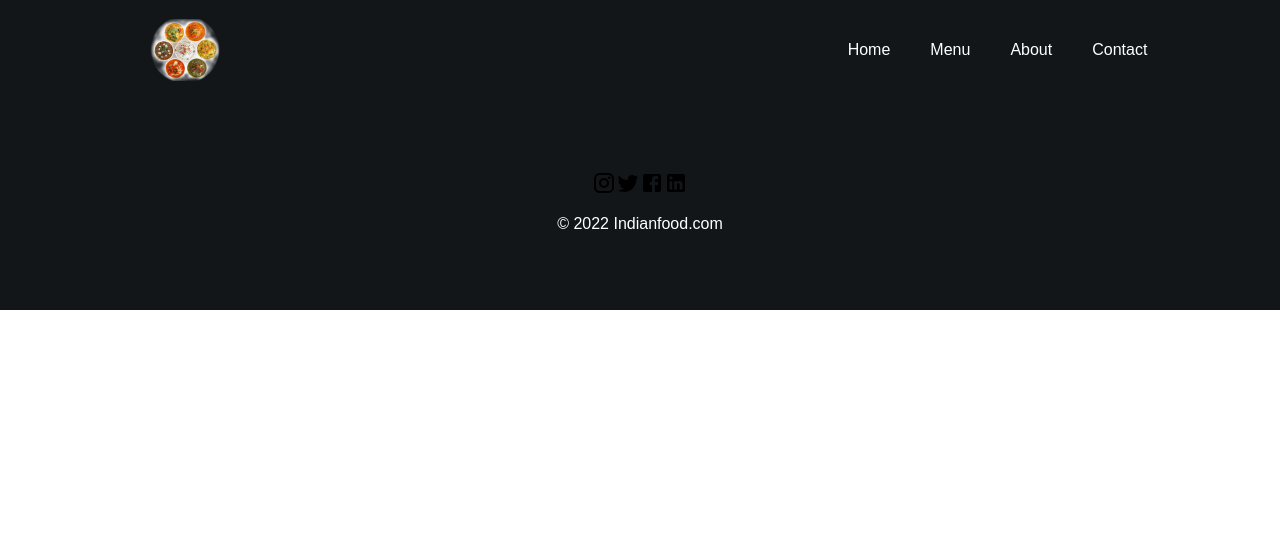
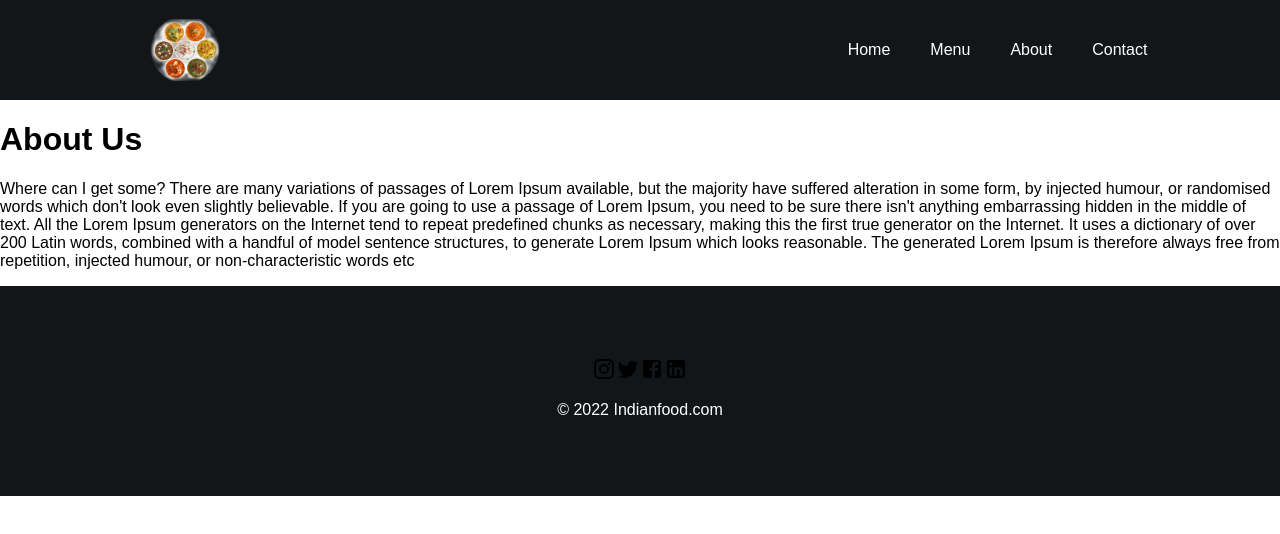
Before and after one commit to GurpremBhullar/react-indian-takeout, a React (Create React App) app: page /about in a window 1280 px wide. Shown: the top 534 px of the page. Built offline with nearby package versions, Linux system fonts and the light colour scheme; grey boxes are pictures that could not be loaded.

Commit message:
started the about page

```diff
--- a/src/App.js
+++ b/src/App.js
@@ -4,6 +4,7 @@ import { BrowserRouter as Router, Routes, Route } from 'react-router-dom';
 import Home from "./pages/Home";
 import Footer from "./components/Footer";
 import Menu from './pages/Menu';
+import About from "./pages/About";
 
 function App() {
   return (
@@ -13,6 +14,7 @@ function App() {
         <Routes>
           <Route exact path="/" element={<Home/>} />
           <Route exact path="/menu" element={<Menu/>} />
+          <Route exact path="/about" element={<About/>} />
         </Routes>
         <Footer />
       </Router>
--- a/src/components/MenuItem.js
+++ b/src/components/MenuItem.js
@@ -5,9 +5,9 @@ function MenuItem({image, name, price}) {
     <div className="menuItem">
         <div style={{backgroundImage: `url(${image})`}}></div>
         <h1>{name}</h1>
-        <p>${price}</p>
+        <p>{price}</p>
     </div>
-  )
+  );
 }
 
 export default MenuItem;
--- /dev/null
+++ b/src/pages/About.js
@@ -0,0 +1,33 @@
+import React from 'react'
+import AboutImage from '../assets/about.jpg';
+
+function About() {
+  return (
+    <div className="about">
+      <div className="aboutTop" style={{ backgroundImage: `url(${AboutImage})` }}>
+
+      </div>
+
+      <div className="aboutBottom">
+        <h1>About Us</h1>
+        <p>
+          Where can I get some?
+          There are many variations of passages of Lorem Ipsum available,
+          but the majority have suffered alteration in some form, by injected humour,
+          or randomised words which don't look even slightly believable.
+          If you are going to use a passage of Lorem Ipsum, you need to be sure
+          there isn't anything embarrassing hidden in the middle of text.
+          All the Lorem Ipsum generators on the Internet tend to repeat predefined chunks as necessary,
+          making this the first true generator on the Internet.
+          It uses a dictionary of over 200 Latin words,
+          combined with a handful of model sentence structures,
+          to generate Lorem Ipsum which looks reasonable.
+          The generated Lorem Ipsum is therefore always free from repetition,
+          injected humour, or non-characteristic words etc
+        </p>
+      </div>
+    </div>
+  )
+}
+
+export default About;
--- a/src/pages/Menu.js
+++ b/src/pages/Menu.js
@@ -14,8 +14,9 @@ function Menu() {
                                 key={key}
                                 image={menuItem.image}
                                 name={menuItem.name}
-                                price={menuItem.price} />
-                                );
+                                price={menuItem.price}
+                            />
+                        );
                     })}
                 </div>
             </div>
--- a/src/styles/Menu.css
+++ b/src/styles/Menu.css
@@ -24,7 +24,7 @@
     width: 300px;
     height: 350px;
     margin: 20px;
-    box-shadow: 0px 3px 15px rgba(0, 0, 0, 0.5);
+    box-shadow: 0px 3px 15px rgba(0, 0, 0, 0.2);
 }
 
 .menuItem:hover {
```
Also changed, not shown: src/assets/sandwich.jpg (added), 1 other file (tests, documents, lock files or other folders).
